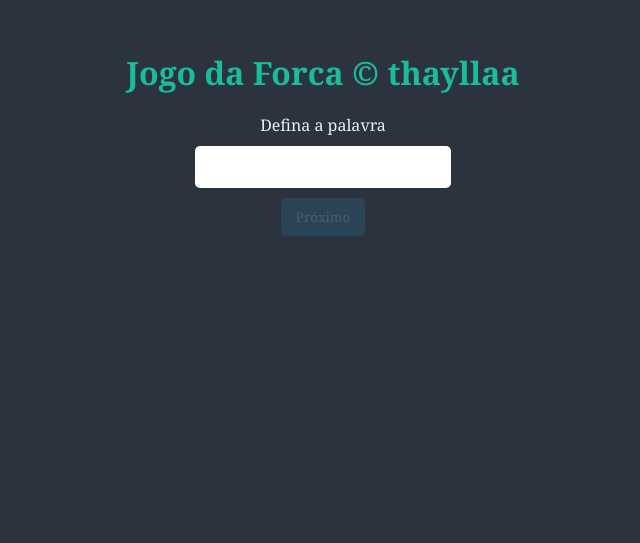
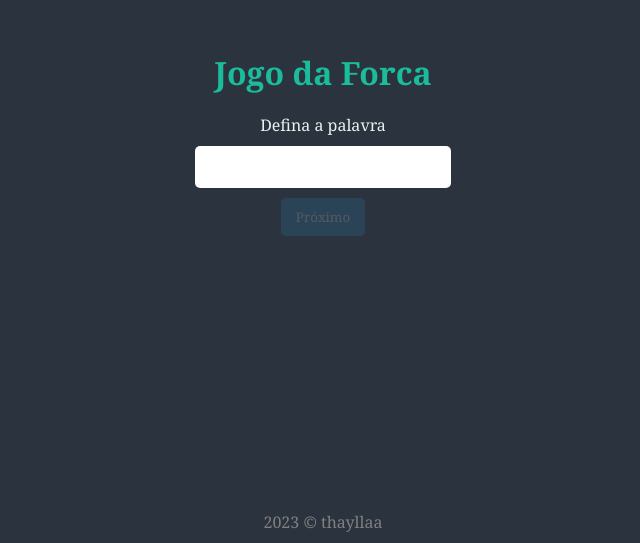
Before and after one commit to thayllaa/HangmanGame, a Vue app: page / in a window 1280 px wide. Shown: the part 257-800 px from the top of the page, without its empty margins (317-957 px from the left). Built offline with nearby package versions, Linux system fonts and the light colour scheme.

Commit message:
Updating a few files

```diff
--- a/src/App.vue
+++ b/src/App.vue
@@ -1,6 +1,6 @@
 <template>
   <div id="app">
-    <h1> Jogo da Forca © thayllaa</h1>
+    <h1> Jogo da Forca </h1>
 
     <section v-if="tela === 'inicio'" id="inicio">
       <Formulario v-if="etapa === 'palavra'"
@@ -28,6 +28,9 @@
       />
 
     </section>
+    <footer>
+      2023 © thayllaa
+    </footer>
   </div>
 </template>
 
--- a/src/css/global.css
+++ b/src/css/global.css
@@ -16,7 +16,8 @@
     color: var(--color-text-light);
 }
 
-html, body {
+html,
+body {
     width: 100%;
     height: 100%;
     background-color: var(--color-background);
@@ -43,3 +44,12 @@ button[disable] {
     opacity: 0.2;
     pointer-events: none;
 }
+
+footer {
+    color: gray;
+    padding: 10px;
+    text-align: center;
+    position: fixed;
+    bottom: 0;
+    width: 100%;
+}
```
Also changed, not shown: src/assets/Jogo-da-Forca.png (added), 1 other file (tests, documents, lock files or other folders).
